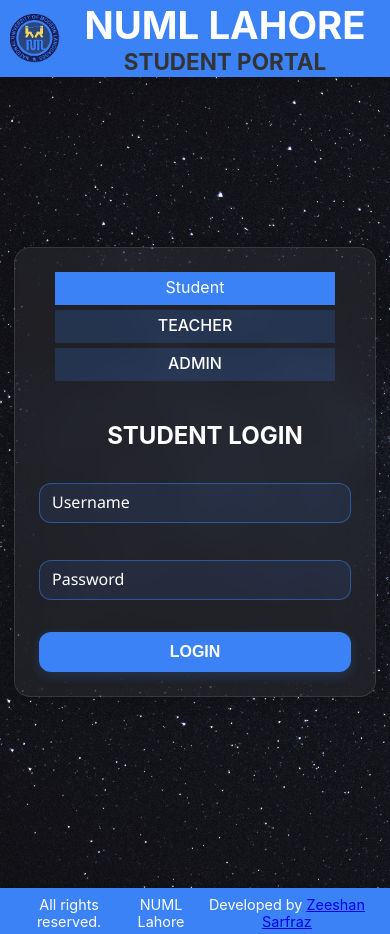
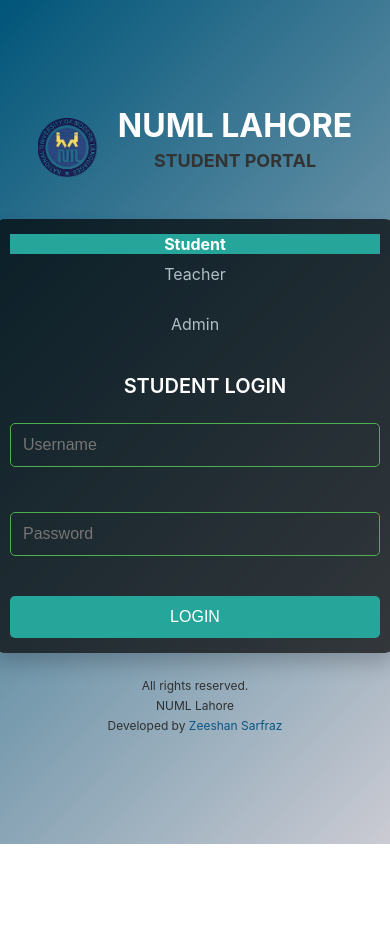
Before and after one commit to xeeshan-zs/numl, a React (Create React App) app: page /home in a window 390 px wide. After the commit the page ends 844 px from the top, so only its background shows below. Built offline with nearby package versions, Linux system fonts and the light colour scheme.

Commit message:
new look for login page

```diff
--- a/src/Pages/LoginPage.module.css
+++ b/src/Pages/LoginPage.module.css
@@ -1,342 +1,181 @@
-/* LoginForm.module.css */
+/* LoginPage.module.css */
+
+/* Container Styles */
 .container {
   display: flex;
+  flex-direction: column;
+  align-items: center;
   justify-content: center;
+  min-height: 100vh;
+  background: linear-gradient(135deg, #005579, #cbcbd3); /* Green gradient */
+  color: #fff;
+  padding: 0 20px;
+  box-sizing: border-box;
+  position: relative;
+}
+
+.loginHeader {
+  display: flex;
   align-items: center;
-  flex-direction: column;
-  min-height: 100vh;
-  background: linear-gradient(135deg, #3b82f6, #1e40af);
-  background-attachment: scroll;
-  background-size: cover;
-  background-image: url('../assets/11.jpg');
-  position: relative;
-  z-index: 0;
-  padding: 70px 0 60px 0;
+  justify-content: center;
+  margin-bottom: 30px;
+}
 
+.loginHeader img {
+  width: 60px;
+  height: 60px;
+  margin-right: 20px;
+}
+
+.myHead h1 {
+  font-size: 32px;
+  margin: 0;
+}
+
+.myHead h3 {
+  font-size: 18px;
+  margin-top: 5px;
 }
 
 .formWrapper {
-  margin: 20px 0;
-  background: rgba(255, 255, 255, 0.05);
-  border-radius: 2rem;
-  padding: 3rem;
-  width: 30%;
-  box-shadow: 0 0 20px rgba(0, 0, 0, 0.3);
-  backdrop-filter: blur(15px);
-  -webkit-backdrop-filter: blur(15px);
-  border: 1px solid rgba(255, 255, 255, 0.1);
+  width: 100%;
+  max-width: 400px;
+  background-color: rgba(0, 0, 0, 0.7);
+  padding: 20px;
+  border-radius: 10px;
+  box-shadow: 0 10px 20px rgba(0, 0, 0, 0.2);
+  text-align: center;
+}
+
+.tabs {
   display: flex;
-  flex-direction: column;
-  align-items: center;
-  gap: 20px;
+  justify-content: space-around;
+  margin-bottom: 20px;
+}
+
+.tab {
+  font-size: 16px;
+  color: #b0bec5;
+  cursor: pointer;
+  padding: 10px 20px;
+  transition: all 0.3s ease;
+  border-radius: 5px;
+}
+
+.active {
+  background-color: #26a69a;
+  color: #fff;
+  font-weight: bold;
 }
 
 .heading {
-  color: #ffffff;
-  margin-bottom: 1rem;
-  font-size: 2rem;
-  font-weight: 700;
-  text-align: center;
-}
-
-.form {
-  width: 100%;
-  display: flex;
-  flex-direction: column;
-}
-
-.selectWrapper {
-  margin-bottom: 1rem;
-}
-
-.selectLabel {
-  color: #ffffff;
-  margin-bottom: 0.5rem;
-  display: block;
-}
-
-.select {
-  width: 100%;
-  padding: 0.8rem;
-  border: none;
-  border-radius: 12px;
-  background: rgba(255, 255, 255, 0.1);
-  color: #ffffff;
-  font-size: 1rem;
-  transition: all 0.3s ease;
-}
-
-.select:hover {
-  background: rgba(255, 255, 255, 0.2);
+  font-size: 22px;
+  margin-bottom: 20px;
+  font-weight: 600;
+  color: #fff;
 }
 
 .inputGroup {
-  margin-bottom: 1rem;
-}
-
-.label {
-  color: #ffffff;
-  margin-bottom: 0.5rem;
-  display: block;
+  margin-bottom: 20px;
 }
 
 .input {
   width: 100%;
-  color: #ffffff;
-  border-radius: 12px;
-  border: 1px solid rgba(59, 130, 246, 0.5);
-  outline: 0;
-  padding: 12px 15px;
-  background: rgba(59, 130, 246, 0.1);
-  font-size: 1rem;
+  padding: 12px;
+  font-size: 16px;
+  border: 1px solid #4caf50;
+  border-radius: 5px;
+  background-color: transparent;
+  color: #fff;
   transition: all 0.3s ease;
 }
 
-.input::placeholder {
-  color: #ffffff;
-  font-size: 1rem;
-  font-weight: 500;
-  font-family: 'Segoe UI', Tahoma, Geneva, Verdana, sans-serif;
+.input:focus {
+  outline: none;
+  border-color: #26a69a;
 }
 
 .button {
-  padding: 0.8rem;
+  width: 100%;
+  padding: 12px;
+  font-size: 18px;
+  background-color: #26a69a;
+  color: #fff;
   border: none;
-  border-radius: 12px;
-  background-color: #3b82f6;
-  color: #ffffff;
-  font-size: 1rem;
-  font-weight: 600;
+  border-radius: 5px;
   cursor: pointer;
-  text-transform: uppercase;
   transition: all 0.3s ease;
-  box-shadow: 0 4px 12px rgba(59, 130, 246, 0.2);
 }
 
 .button:hover {
-  background-color: #2563eb;
-  transform: translateY(-2px);
-  box-shadow: 0 6px 16px rgba(59, 130, 246, 0.3);
+  background-color: #00796b;
 }
 
-.button:active {
-  transform: translateY(0);
-  box-shadow: 0 2px 8px rgba(59, 130, 246, 0.2);
+.loginFooter {
+  margin-top: 20px;
+  font-size: 12px;
+  color: #2e3032;
+  text-align: center;
 }
 
-.tabs {
-  display: flex;
-  flex-direction: row;
-  justify-content: space-between;
-  gap: 20px;
-  align-items: center;
-  width: 100%;
-  flex-wrap: wrap;
+.loginFooter p {
+  margin: 5px 0;
 }
 
-.tab {
-  flex: 1;
-  padding: 10px 20px;
-  color: #ffffff;
-  background: rgba(59, 130, 246, 0.2);
-  text-transform: uppercase;
-  font-size: 16px;
-  font-weight: 500;
-  border-bottom: 3px solid transparent;
-  border-radius: 12px 12px 0 0;
+.loginFooter a {
+  color: #085685;
+  text-decoration: none;
   transition: all 0.3s ease;
 }
 
-.tab:hover {
-  background: rgba(59, 130, 246, 0.3);
-  cursor: pointer;
+.loginFooter a:hover {
+  text-decoration: underline;
 }
 
-.active {
-  background: #3b82f6;
-  color: #ffffff;
-  border-bottom: 3px solid #3b82f6;
-  border-top-left-radius: 12px;
-  border-top-right-radius: 12px;
+/* Loader Modal Styles */
+.loaderModal {
+  position: fixed;
+  top: 0;
+  left: 0;
+  right: 0;
+  bottom: 0;
+  background: rgba(0, 0, 0, 0.5);
+  display: flex;
+  justify-content: center;
+  align-items: center;
+  z-index: 9999;
 }
 
-.loginHeader {
-  background-color: #3b82f6;
-  color: #ffffff;
-  font-size: 1.2rem;
-  position: fixed;
-  top: 0;
-  height: 45px;
-  width: 100%;
-  display: flex;
-  flex-direction: row;
-  justify-content: space-between;
-  align-items: center;
-  padding: 1rem 2rem;
-  box-shadow: 0 2px 10px rgba(0, 0, 0, 0.1);
-  z-index: 1000;
-}
-
-.loginHeader img {
-  width: 50px;
-  height: 50px;
-  object-fit: contain;
-  margin-left: 10px;
-}
-
-.loginHeader div {
-  display: flex;
-  flex-direction: column;
-  align-items: center;
-    justify-content: center;
-    flex-grow: 1;
-    text-align: center;
-
-}
-.loginHeader h1 {
-  margin: 0;
-  font-weight: 700;
-  text-align: center;
-
-  width: 100%;
-}
-.loginHeader h3 {
-  margin: 0;
-  font-weight: 700;
-  text-align: center;
-  width: 100%;
-}
-
-.loginFooter {
-  background: #3b82f6;
-  color: #ffffff;
-  font-size: 0.9rem;
-  position: absolute;
-  bottom: 0;
-  height: 15px;
-  width: 100%;
-  padding: 1rem 2rem;
-  box-shadow: 0 -2px 10px rgba(0, 0, 0, 0.1);
-  z-index: 1000;
-  display: flex;
-}
-.loginFooter p {
-  margin: 0;
-  flex-grow: 1;
+.loaderModal .message {
+  font-size: 20px;
+  color: #fff;
+  font-weight: 600;
   text-align: center;
 }
 
-.registerButton {
-  position: absolute;
-  bottom: 10px;
-  right: 20px;
-  padding: 10px 20px;
-  background: rgba(59, 130, 246, 0.3);
-  color: white;
-  border: 2px solid #3b82f6;
-  border-radius: 12px;
-  font-size: 0.9rem;
-  font-weight: 500;
-  text-transform: uppercase;
-  cursor: pointer;
-  transition: all 0.3s ease;
-  backdrop-filter: blur(5px);
-  box-shadow: 0 4px 15px rgba(59, 130, 246, 0.2);
-  z-index: 999;
-}
+/* Responsive Design */
+@media (max-width: 768px) {
+  .container {
+    padding: 10px;
+  }
 
-.registerButton:hover {
-  background: rgba(59, 130, 246, 0.4);
-  transform: translateY(-2px);
-}
-
-.registerButton:active {
-  transform: translateY(0);
-  box-shadow: 0 2px 8px rgba(59, 130, 246, 0.2);
-}
-
-/* Responsive adjustments */
-@media (max-width: 1320px) {
   .formWrapper {
-    padding: 2rem;
+    padding: 15px;
   }
 
   .tabs {
     flex-direction: column;
-    gap: 10px;
   }
+
   .tab {
-    width: 90%;
-    padding: 15px 20px;
-    border-radius: 0;
-    padding: 5px 0;
+    margin-bottom: 10px;
   }
-  .active {
-    width: 90%;
-    padding: 15px 20px;
-    border-radius: 0;
-    border-bottom: 3px solid #3b82f6;
-    padding: 5px 0;
+
+  .button {
+    font-size: 16px;
+  }
+
+  .heading {
+    font-size: 20px;
   }
 }
-
-@media (max-width: 1100px) {
-  .heading {
-    font-size: 1.5rem;
-    margin-bottom: 0.5rem;
-  }
-
-  .formWrapper {
-    width: 60%;
-    padding: 2rem;
-  }
-  .tabs {
-    gap: 5px;
-  }
-  .tab {
-    padding: 5px 0;
-  }
-  .active {
-    padding: 5px 0;
-  }
-}
-
-@media (max-width: 768px) {
-  .formWrapper {
-    width: 80%;
-    padding: 2rem;
-  }
-  .button {
-    padding: 0.7rem;
-  }
-  .inputGroup {
-    margin-bottom: 0.75rem;
-  }
-  .input {
-    padding: 10px 12px;
-  }
-}
-
-@media (max-width: 480px) {
-  .formWrapper {
-    width: 80%;
-    padding: 1.5rem;
-    border-radius: 1rem;
-  }
-  .registerButton {
-    top: 10px;
-    right: 10px;
-    padding: 8px 15px;
-    font-size: 1rem;
-  }
-
-  .loginFooter{
-    padding: 0.5rem 1rem;
-    height: 30px;
-    width: auto;
-  }
-  .container{
-    padding: 50px 0 40px 0;
-    background-image: url('../assets/12.jpg');
-  }
-}
```
